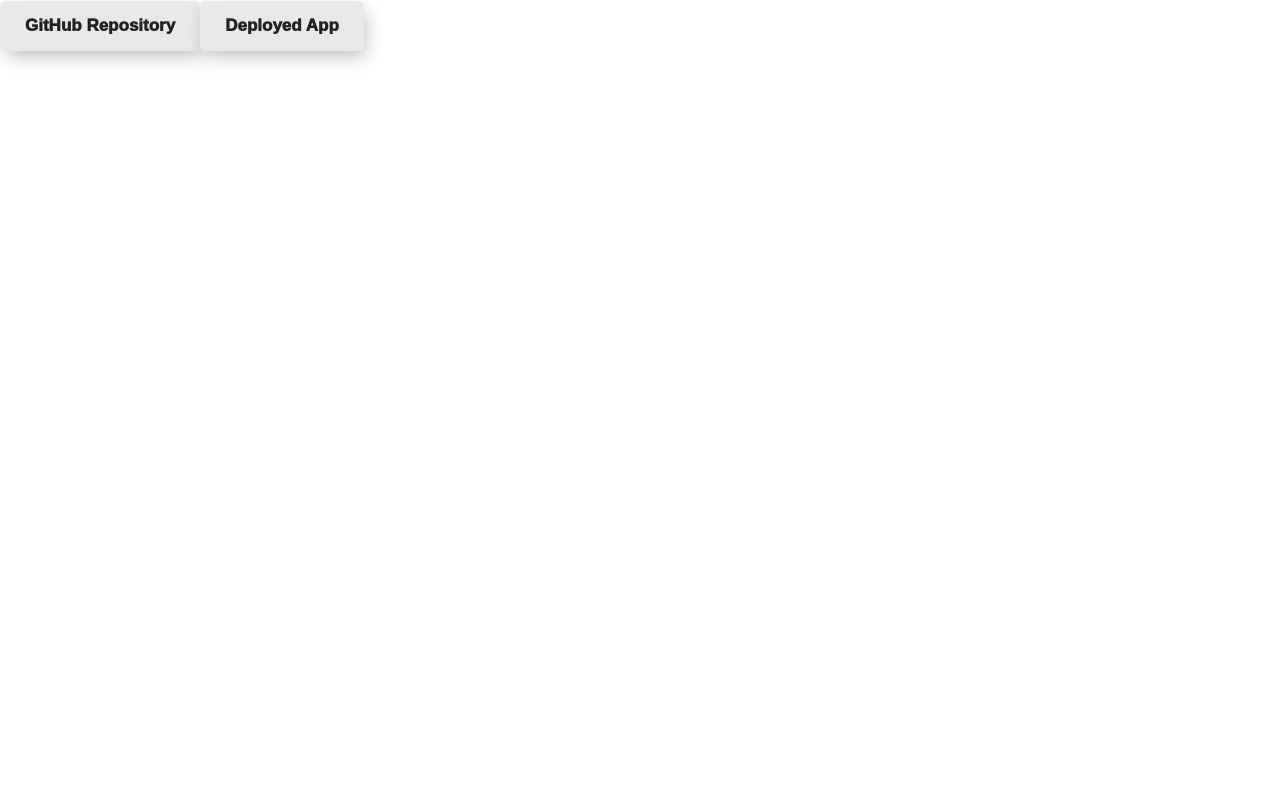
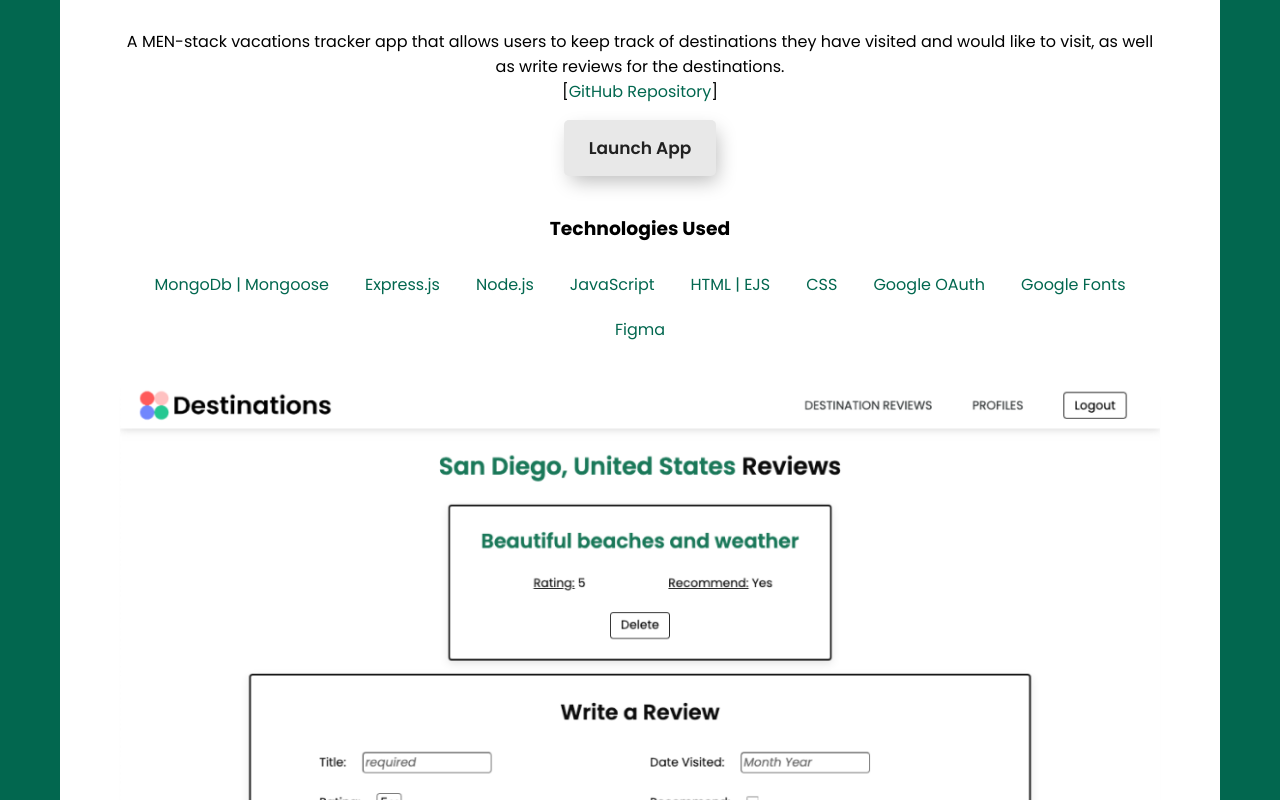
Before and after one commit to jhudson357/portfolio, a React (Create React App) app: page /projects/destinations in a window 1280 px wide. Shown: the part 220-1020 px from the top of the page. Before the commit the page ends 800 px from the top, so only its background shows below. Built offline with nearby package versions, Linux system fonts and the light colour scheme.

Commit message:
style project details page

```diff
--- a/src/App.jsx
+++ b/src/App.jsx
@@ -5,7 +5,7 @@ import Contact from './pages/Contact'
 import Resume from './pages/Resume'
 import Projects from './pages/Projects/Projects'
 import NavBar from './components/NavBar/NavBar'
-import ProjectDetails from './pages/ProjectDetails'
+import ProjectDetails from './pages/ProjectDetails/ProjectDetails'
 
 
 function App() {
--- a/src/data/project.js
+++ b/src/data/project.js
@@ -2,26 +2,58 @@ let projects = [
   {
     title: 'Fit',
     description: 'A MERN-stack application where users are able to track their favorite exercises and search recipes pulled from the Edamam API.',
-    image: '',
+    image: '../../project-screenshots/mealdetails-fit.png',
     logo: '../../project-logos/fit-logo-2.svg',
     repositoryLink: 'https://github.com/chrsteffen1/Fit-app-front-end',
-    deploymentLink: 'https://fit-planner.netlify.app/'
+    deploymentLink: 'https://fit-planner.netlify.app/',
+    technologies: [
+      'React.js',
+      'MongoDb | Mongoose',
+      'Express.js',
+      'Node.js',
+      'JavaScript',
+      'HTML',
+      'CSS',
+      'Edamam API',
+      'Font Awesome',
+      'uiverse.io',
+      'Google Fonts',
+      'Figma'
+    ]
   },
   {
     title: 'Destinations',
     description: 'A MEN-stack vacations tracker app that allows users to keep track of destinations they have visited and would like to visit, as well as write reviews for the destinations.',
-    image: '',
+    image: '../../project-screenshots/destinations-show.png',
     logo: '../../project-logos/destinations-logo-2.svg',
     repositoryLink: 'https://github.com/jhudson357/destinations',
-    deploymentLink: 'https://destinations.fly.dev/'
+    deploymentLink: 'https://destinations.fly.dev/',
+    technologies: [
+      'MongoDb | Mongoose',
+      'Express.js',
+      'Node.js',
+      'JavaScript',
+      'HTML | EJS',
+      'CSS',
+      'Google OAuth',
+      'Google Fonts',
+      'Figma'
+    ]
   },
   {
     title: 'Wordle',
     description: 'A recreation of the hit game, Wordle. Created using JavaScript, HTML, and CSS.',
-    image: '',
+    image: '../../project-screenshots/wordle-progress.png',
     logo: '../../project-logos/wordle-logo-2.svg',
     repositoryLink: 'https://github.com/jhudson357/wordle-unit-1-project',
-    deploymentLink: 'https://james-hudson-wordle.netlify.app/'
+    deploymentLink: 'https://james-hudson-wordle.netlify.app/',
+    technologies: [
+      'JavaScript',
+      'HTML',
+      'CSS',
+      'Google Fonts',
+      'Figma'
+    ]
   },
   // {
     // title: 'F1 Collector',
--- a/src/pages/About/About.jsx
+++ b/src/pages/About/About.jsx
@@ -24,7 +24,7 @@ const About = () => {
           <h2>Technologies</h2>
           <ul>
             {technologies.map(technology =>
-              <li className={technology}>
+              <li key={technology}>
                 {technology}
               </li>
             )}
--- a/src/pages/About/About.module.css
+++ b/src/pages/About/About.module.css
@@ -53,6 +53,8 @@ button {
   box-shadow: 4px 8px 19px -3px rgba(0,0,0,0.27);
   transition: all 250ms;
   overflow: hidden;
+  font-weight: 600;
+  font-family: 'Poppins', sans-serif;
 }
 
 button::before {
--- a/src/pages/ProjectDetails.jsx
+++ /dev/null
@@ -1,31 +0,0 @@
-// import {projects} from '../data/project.js'
-import { useParams } from 'react-router-dom'
-import { findProject } from '../utilities/findProject.js'
-
-const ProjectDetails = () => {
-  let { projectDetails } = useParams()
-  console.log('project Id', projectDetails)
-  let project = findProject(projectDetails)
-  console.log('project', project)
-
-  return (
-    <div>
-      {/* <img
-        src={project.image}
-        alt='Screenshot of the application'
-      /> */}
-      <section>
-        <h1>{project.title}</h1>
-        <p>{project.description}</p>
-        <a href={project.repositoryLink}>
-          <button>GitHub Repository</button>
-        </a>
-        <a href={project.deploymentLink}>
-          <button>Deployed App</button>
-        </a>
-      </section>
-    </div>
-  )
-}
-
-export default ProjectDetails
--- /dev/null
+++ b/src/pages/ProjectDetails/ProjectDetails.jsx
@@ -0,0 +1,53 @@
+// import {projects} from '../data/project.js'
+import { useParams } from 'react-router-dom'
+import { findProject } from '../../utilities/findProject.js'
+import styles from './ProjectDetails.module.css'
+
+const ProjectDetails = () => {
+  let { projectDetails } = useParams()
+  console.log('project Id', projectDetails)
+  let project = findProject(projectDetails)
+  console.log('project', project)
+
+  return (
+    <div className={styles.projectDetailsContainer}>
+      <div className={styles.content}>
+
+        <div className={styles.projectHeader}>
+          <h1>{project.title}</h1>
+        </div>
+
+        <p>
+          {project.description}
+          <br />[<a className={styles.btn} href={project.repositoryLink}>GitHub Repository</a>]
+        </p>
+
+        <a href={project.deploymentLink} className={styles.launchBtn}>
+          <button>Launch App</button>
+        </a>
+
+        <div className={styles.technologiesContainer}>
+          <h3>Technologies Used</h3>
+          <div className={styles.technologies}>
+            {project.technologies.map(technology =>
+              <div key={technology} className={styles.technology}>
+                {technology}
+              </div>
+            )}
+          </div>
+        </div>
+
+        <div className={styles.imgContainer}>
+          <img
+            src={project.image}
+            alt='Screenshot of the application'
+            className={styles.projectImg}
+          />
+        </div>
+
+      </div>
+    </div>
+  )
+}
+
+export default ProjectDetails
--- /dev/null
+++ b/src/pages/ProjectDetails/ProjectDetails.module.css
@@ -0,0 +1,76 @@
+.projectDetailsContainer {
+  display: flex;
+  min-height: 100vh;
+  padding: 30px 60px;
+  background-color: VAR(--primary);
+  align-items: flex-start;
+  justify-content: center;
+}
+
+.content {
+  display: flex;
+  background-color: white;
+  flex-direction: column;
+  padding: 14px 60px;
+  border-radius: 5px;
+}
+
+.content > p {
+  text-align: center;
+}
+
+.projectHeader {
+  display: flex;
+  align-items: center;
+  justify-content: center;
+  flex-direction: column;
+}
+
+.projectHeader > h1 {
+  /* color: var(--primary); */
+  font-size: 50px;
+  margin-bottom: 0;
+}
+
+.launchBtn {
+  display: flex;
+  align-items: center;
+  justify-content: center;
+  margin-bottom: 20px;
+}
+
+.imgContainer {
+  width: 100%;
+  display: flex;
+  align-items: center;
+  justify-content: center;
+  margin-bottom: 33.5px;
+}
+
+.projectImg {
+  display: flex;
+  align-items: center;
+  justify-content: center;
+  border-radius: 5px;
+  width: 100%;
+  box-shadow: 0px 8px 6px -6px rgb(0 0 0 / 30%);
+}
+
+.technologiesContainer {
+  display: flex;
+  flex-direction: column;
+  margin-bottom: 30px;
+  align-items: center;
+}
+
+.technologies {
+  display: flex;
+  flex-wrap: wrap;
+  justify-content: center;
+  align-items: center;
+}
+
+.technology {
+  padding: 10px 18px;
+  color: var(--primary)
+}
```
